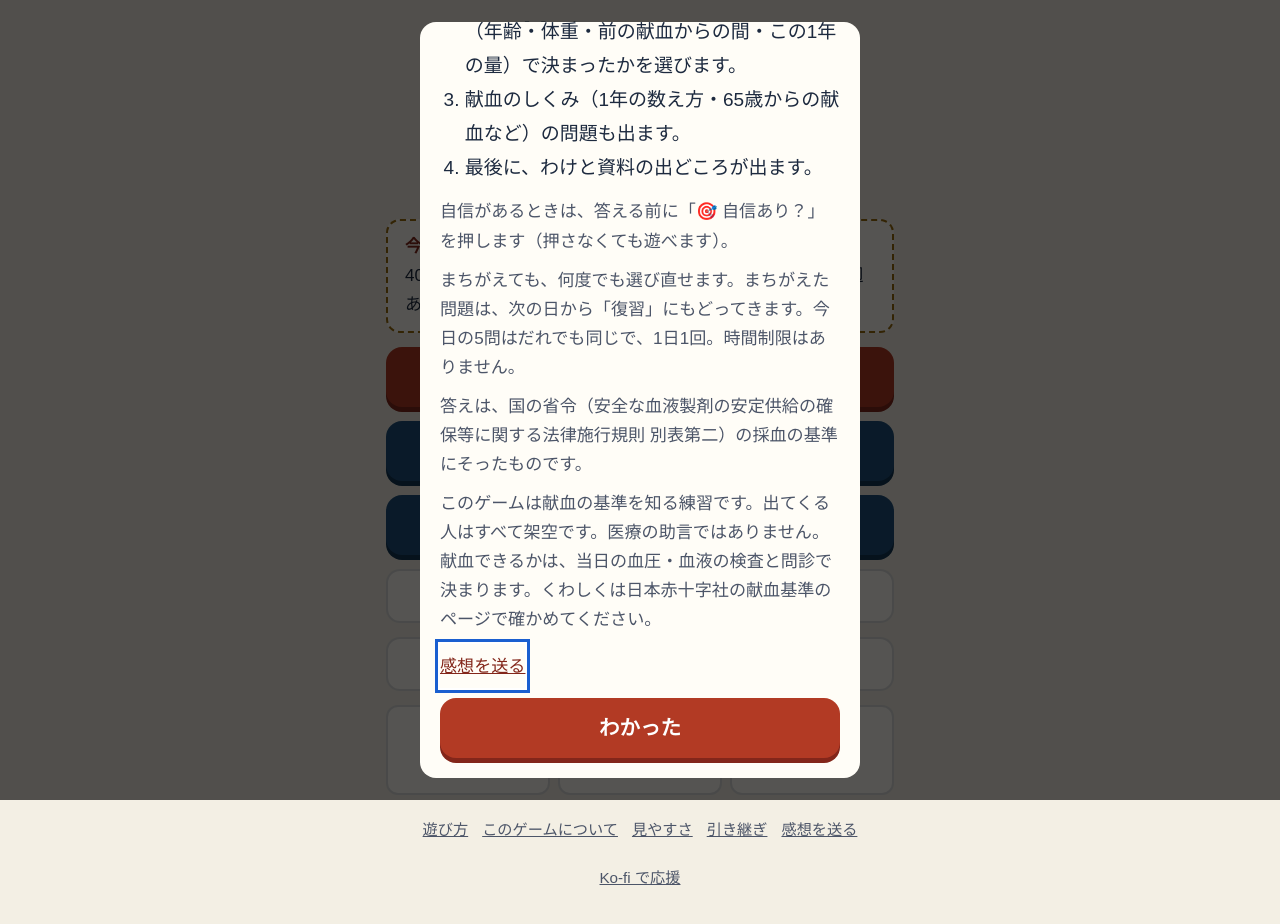
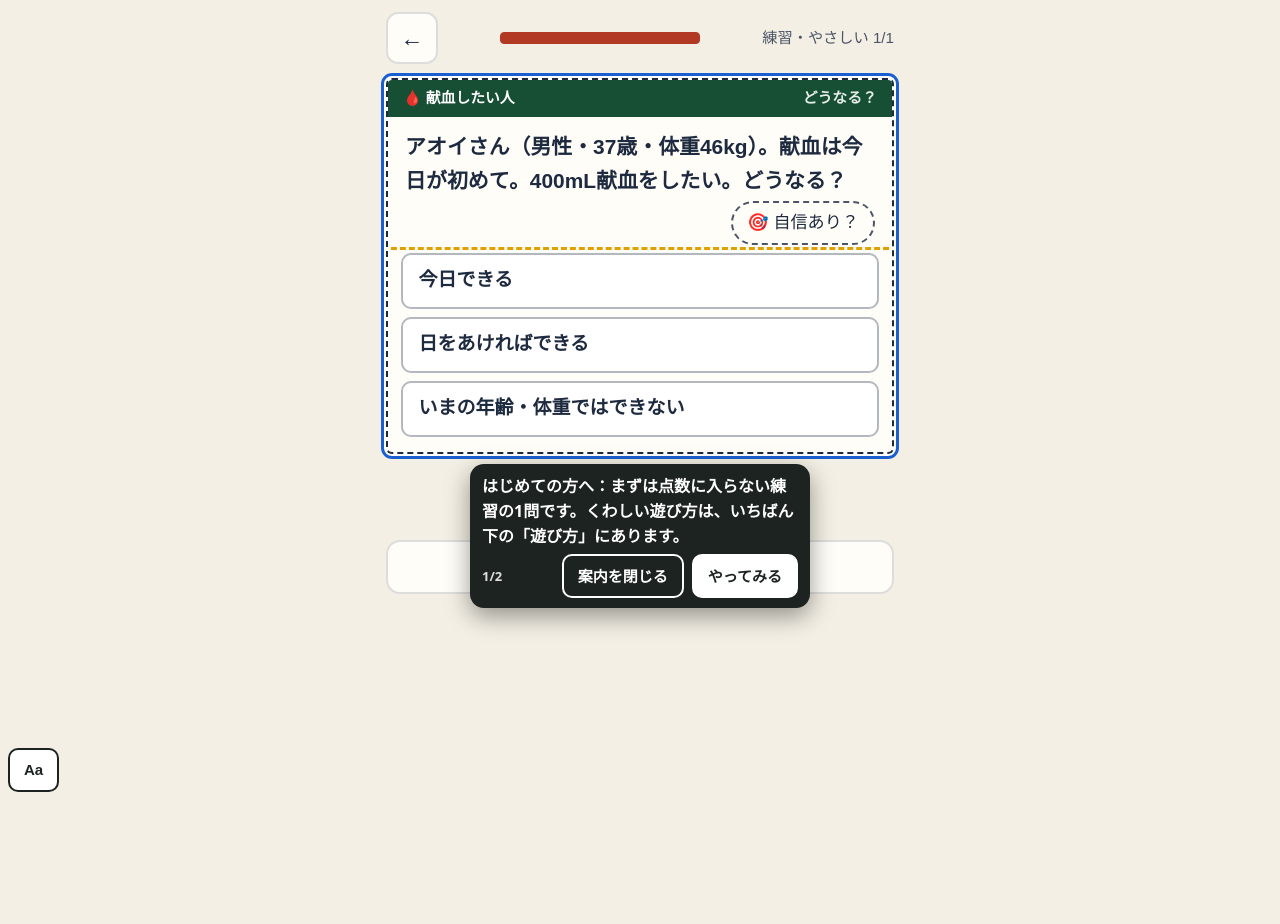
Before and after one commit to satou-aaaaa/kenketsu-dekiru, a plain HTML site: page index.html in a window 1280 px wide. After the commit the page ends 800 px from the top, so only its background shows below. Drawn offline with Linux system fonts and the light colour scheme; a web font is replaced by a local one.

Commit message:
ひな形の共通部品を写す（shared-workflows 67f7985） (#5)
Co-authored-by: template-sync <41898283+github-actions[bot]@users.noreply.github.com>

```diff
--- a/index.html
+++ b/index.html
@@ -346,7 +346,8 @@ html.a11y-say body{padding-bottom:calc(64px + env(safe-area-inset-bottom,0px))!i
 //      （incidents/2026-11-21-hand-copied-helpers-drift.md）。
 //      あわせて、はじめて遊ぶ人への案内（吹き出し Core.coach）を足した。長い「遊び方」の窓の代わりに、練習の1問を遊びながら
 //      その場で一言ずつ教える（NN/g「Mobile Instructional Overlays」・Andersen ほか CHI 2012「The Impact of Tutorials on Games of Varying Complexity」）。
-//   3: 2026-11-22 吹き出しを出しているあいだ 0.4 秒ごとに場所を測り直す（古い場所に残って押す所を隠すことがあった）。ボタンの字を「案内を閉じる」に
+//   3: 2026-11-22 吹き出しを出しているあいだ 0.4 秒ごとに場所を測り直す（古い場所に残って押す所を隠すことがあった）。ボタンの字を「案内を閉じる」に。
+//      段の wait（その所が出るまで待つ）を足した。全ゲームの「はじめての練習」を sync-template の migrateFirstPlay が足すため
 //   2: 2026-11-22 感想フォームのゲーム名を、渡さなければ題（<title>）から入れる。sync-template が全ゲームを game-core に切り替える（migrateCore）ため
 // 決まり: 外へ通信しない。ゲームの関数の名前（toast・buzz など）は上書きしない（Core.toast などで呼ぶ）。
 (function () {
@@ -432,6 +433,7 @@ html.a11y-say body{padding-bottom:calc(64px + env(safe-area-inset-bottom,0px))!i
   //   sel   …… 吹き出しを付ける所。まだ画面に無いあいだは待つ（ゲームが画面を作り直しても付け直す）
   //   until …… その所が画面に出たら次へ進む（答えた・正解した など）。無ければ sel を押したら次へ
   //   button …… 押すと次へ進むボタンの字（読むだけの吹き出し）
+  //   wait  …… その所が画面に出るまで、この吹き出しは出さずに待つ（答えたあとにだけ「次へ」を指す など）
   //   pos   …… "below"（既定）か "above"。その側に場所が無ければ、ページを少し動かして場所を空ける（読む所を隠さないため）
   // 吹き出しは押す所を隠さない（上か下の空いたほうに出す）。「案内を閉じる」と Esc でいつでもやめられる。
   const coach = (() => {
@@ -466,7 +468,7 @@ html.a11y-say body{padding-bottom:calc(64px + env(safe-area-inset-bottom,0px))!i
       while (steps && i < steps.length && steps[i].until && find(steps[i].until)) i++;
       if (!steps) return;
       if (i >= steps.length) return stop(true);
-      const st = steps[i], el = find(st.sel);
+      const st = steps[i], el = st.wait && !find(st.wait) ? null : find(st.sel);
       if (!el) { box.hidden = true; mark(null); return; }
       box.hidden = false; mark(el);
       const fresh = shown !== i;
@@ -939,7 +941,7 @@ function home() {
   $("go-cal").onclick = () => cal();
   $("go-ach").onclick = achView;
   bindFooter();
-  if (!s.tut) openHow();
+  if (!s.tut) firstPlay();
 }
 function practiceMenu() {
   app.innerHTML = `<header><button class="icon" id="back" aria-label="もどる">←</button><h1>練習<small>今日の記録には入りません（まなび帳には載ります）</small></h1></header>
@@ -950,6 +952,27 @@ function practiceMenu() {
   document.querySelectorAll(".lv button").forEach((b) => (b.onclick = () => startRun("p", +b.dataset.t)));
   bindFooter(); toTop();
 }
+// first-play:begin（shared-workflows の scripts/sync-template.mjs が足した。直すときはひな形を直す）
+// はじめての人：長い「遊び方」の窓を出さず、点数に入らない練習の1問を遊びながら、吹き出しで一言ずつ教える（game-core の Core.coach）。
+// 「見た」は始めたその場で残す（途中でやめても、次からはふつうに始まる。くわしい遊び方はいつでもいちばん下の「遊び方」から）
+const FIRST_STEPS = [
+  { sel: "#choices", button: "やってみる", text: "はじめての方へ：まずは点数に入らない練習の1問です。くわしい遊び方は、いちばん下の「遊び方」にあります。" },
+  { sel: "#next", wait: ".verdict", text: "できました。わけを読んだら、ここを押して進みます。" },
+];
+function firstPlay() {
+  save((s) => { s.tut = true; });
+  // 練習の入り口を開いて、いちばん上（いちばんやさしい）を押す。無ければ前の形（遊び方の窓）にもどす
+  practiceMenu();
+  const b = document.querySelector(".lv button");
+  if (!window.Core || !Core.coach || !b) { home(); return openHow(); }
+  b.click();
+  // 練習は1問だけにする（数を減らしてから描き直す）
+  save((s) => { const r = s.runs && s.runs.p; if (r && Array.isArray(r.list)) r.list = r.list.slice(0, 1); });
+  play();
+  // 案内を閉じた（Esc も）ら、1問の練習の途中経過を残さずにホームへ（ふだんの練習の「続きから」を出さない）
+  Core.coach.start(FIRST_STEPS, { home, onEnd: (done) => { if (done === false) { save((s) => { const r = s.runs && s.runs.p; if (r && !(r.res || []).length) delete s.runs.p; }); home(); } } });
+}
+// first-play:end
 function startRun(mode, opt) {
   const k = todayKey(); let ng = false;
   save((s) => {
```
Also changed, not shown: qa/run.mjs (+6 -5 lines).
